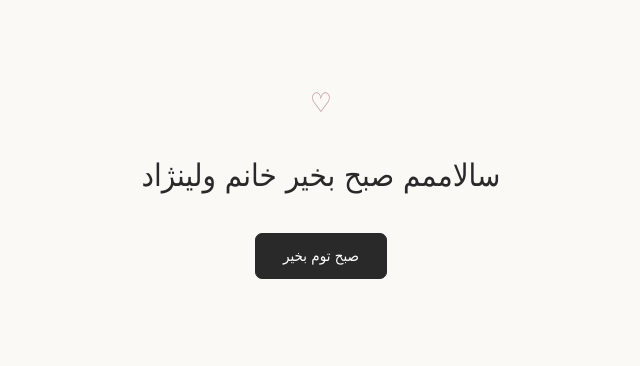
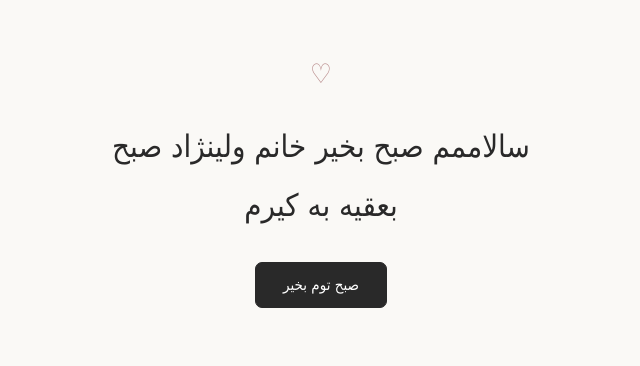
Before and after one commit to Omidos2020/Love-nazii, a plain HTML site: page index.html in a window 1280 px wide. Shown: the part 217-583 px from the top of the page, without its empty margins (319-959 px from the left). Drawn offline with Linux system fonts and the light colour scheme.

Commit message:
Update greeting message in index.html

```diff
--- a/index.html
+++ b/index.html
@@ -27,7 +27,7 @@ button{font:15px Tahoma,Arial,sans-serif;padding:13px 27px;border-radius:7px;cur
 <main>
 <section class="screen active" id="screen1">
 <div class="mark">♡</div>
-<h1>سالاممم صبح بخیر خانم ولینژاد</h1>
+<h1>سالاممم صبح بخیر خانم ولینژاد صبح بعقیه به کیرم</h1>
 <div class="buttons"><button class="primary" onclick="showScreen(2)">صبح توم بخیر</button></div>
 </section>
 <section class="screen" id="screen2">
```
